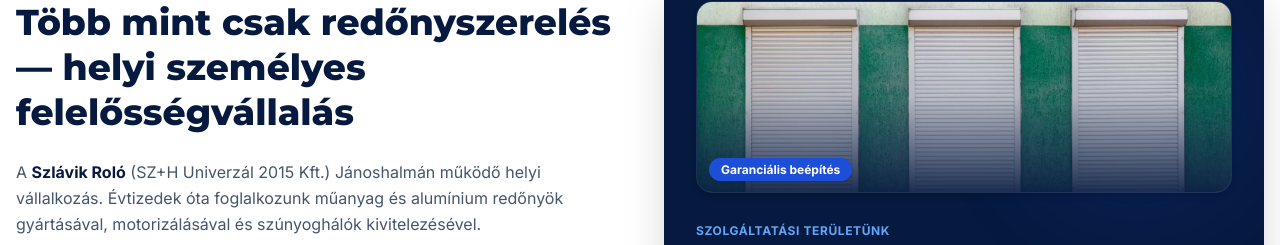
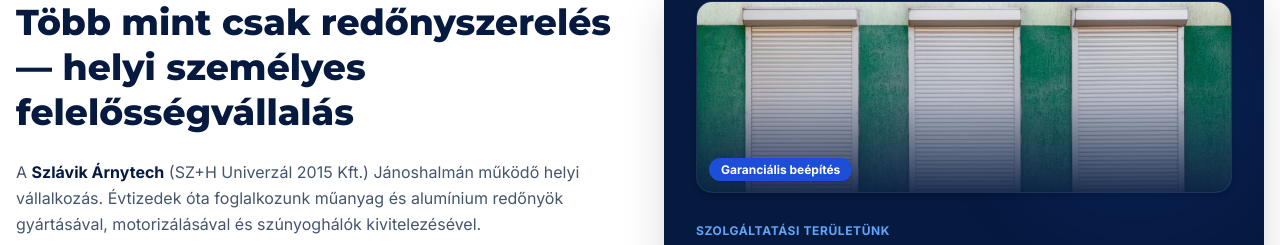
Before and after one commit to szlavikrolo-dev/website, a Next.js app: page / in a window 1280 px wide. Shown: the part 4272-4517 px from the top of the page. Built offline with nearby package versions, Linux system fonts and the light colour scheme.

Commit message:
refactor: rename all brand occurrences from Szlavik Rolo to Szlavik Arnytech

```diff
--- a/app/components/QuickContactModal.tsx
+++ b/app/components/QuickContactModal.tsx
@@ -39,7 +39,7 @@ export default function QuickContactModal({ isOpen, onClose }: QuickContactModal
         body: JSON.stringify({
           access_key: '4b8f2f7a-c9a2-4681-9503-f9f2b085fc12',
           subject: `Új visszahívási kérés - ${name}`,
-          from_name: 'Szlávik Roló Weboldal',
+          from_name: 'Szlávik Árnytech Weboldal',
           name: name,
           phone: phone,
           message: message || 'Nem adott meg külön üzenetet.',
--- a/app/layout.tsx
+++ b/app/layout.tsx
@@ -15,7 +15,7 @@ export const viewport: Viewport = {
 
 export const metadata: Metadata = {
   metadataBase: new URL('https://szlavikrolo.hu'),
-  title: 'Szlávik Roló | Redőny Szerelés, Szúnyogháló & Műanyag Párkány Jánoshalma',
+  title: 'Szlávik Árnytech | Redőny Szerelés, Szúnyogháló & Műanyag Párkány Jánoshalma',
   description: 'Professzionális műanyag és alumínium redőny beépítés, szerviz, szúnyogháló készítés és műanyag ablakpárkány szerelés Jánoshalmán és 100 km-es körzetében. Ingyenes kiszállás 50 km-ig!',
   keywords: [
     'redőny Jánoshalma',
@@ -29,15 +29,15 @@ export const metadata: Metadata = {
     'ablakpárkány beépítés',
     'műanyag könyöklő',
     'palástcsere',
-    'Szlávik Roló',
+    'Szlávik Árnytech',
     'redőnyös Bács-Kiskun',
     'redőny Kecskemét',
     'redőny Baja',
     'redőny Kiskunhalas'
   ],
-  authors: [{ name: 'Szlávik Roló - SZ+H Univerzál 2015 Kft.' }],
-  creator: 'Szlávik Roló',
-  publisher: 'Szlávik Roló',
+  authors: [{ name: 'Szlávik Árnytech - SZ+H Univerzál 2015 Kft.' }],
+  creator: 'Szlávik Árnytech',
+  publisher: 'Szlávik Árnytech',
   category: 'Árnyékolástechnika',
   alternates: {
     canonical: 'https://szlavikrolo.hu',
@@ -48,24 +48,24 @@ export const metadata: Metadata = {
     apple: '/logo.webp',
   },
   openGraph: {
-    title: 'Szlávik Roló | Redőny, Szúnyogháló & Műanyag Párkány Beépítés',
+    title: 'Szlávik Árnytech | Redőny, Szúnyogháló & Műanyag Párkány Beépítés',
     description: 'Műanyag és alumínium redőny gyártás, beépítés, szerviz, szúnyogháló készítés és műanyag ablakpárkány beszerelés Jánoshalmán és környékén.',
     url: 'https://szlavikrolo.hu',
     type: 'website',
     locale: 'hu_HU',
-    siteName: 'Szlávik Roló',
+    siteName: 'Szlávik Árnytech',
     images: [
       {
         url: '/logo.webp',
         width: 1200,
         height: 630,
-        alt: 'Szlávik Roló - Redőny és Árnyékolástechnika',
+        alt: 'Szlávik Árnytech - Redőny és Árnyékolástechnika',
       },
     ],
   },
   twitter: {
     card: 'summary_large_image',
-    title: 'Szlávik Roló | Redőny, Szúnyogháló & Műanyag Párkány Jánoshalma',
+    title: 'Szlávik Árnytech | Redőny, Szúnyogháló & Műanyag Párkány Jánoshalma',
     description: 'Redőny beszerelés, javítás, szúnyogháló készítés és műanyag ablakpárkány beépítés Jánoshalmán és 100 km-es körzetében.',
     images: ['/logo.webp'],
   },
@@ -85,7 +85,7 @@ export const metadata: Metadata = {
 const jsonLdLocalBusiness = {
   '@context': 'https://schema.org',
   '@type': 'HomeAndConstructionBusiness',
-  'name': 'Szlávik Roló (SZ+H Univerzál 2015 Kft.)',
+  'name': 'Szlávik Árnytech (SZ+H Univerzál 2015 Kft.)',
   'image': 'https://szlavikrolo.hu/logo.webp',
   'logo': 'https://szlavikrolo.hu/logo.webp',
   'url': 'https://szlavikrolo.hu',
--- a/app/manifest.ts
+++ b/app/manifest.ts
@@ -2,8 +2,8 @@ import { MetadataRoute } from 'next';
 
 export default function manifest(): MetadataRoute.Manifest {
   return {
-    name: 'Szlávik Roló - Redőny Beszerelés & Szúnyogháló',
-    short_name: 'Szlávik Roló',
+    name: 'Szlávik Árnytech - Redőny Beszerelés & Szúnyogháló',
+    short_name: 'Szlávik Árnytech',
     description: 'Műanyag és alumínium redőny gyártás, beépítés, szerviz és szúnyogháló készítés Jánoshalmán és 100 km-es körzetében.',
     start_url: '/',
     display: 'standalone',
--- a/app/page.tsx
+++ b/app/page.tsx
@@ -72,9 +72,9 @@ const processSteps = [
 ];
 
 const galleryImages = [
-  { src: "/redony-1.webp", alt: "Szlávik Roló redőny 1" },
-  { src: "/redony-2.webp", alt: "Szlávik Roló redőny 2" },
-  { src: "/redony-4.webp", alt: "Szlávik Roló redőny 4" },
+  { src: "/redony-1.webp", alt: "Szlávik Árnytech redőny 1" },
+  { src: "/redony-2.webp", alt: "Szlávik Árnytech redőny 2" },
+  { src: "/redony-4.webp", alt: "Szlávik Árnytech redőny 4" },
 ];
 
 const faqs = [
@@ -326,7 +326,7 @@ export default function Home() {
                 Bizalom és garancia
               </span>
               <h2 className="text-3xl sm:text-4xl font-extrabold text-white tracking-tight">
-                Miért válassza a Szlávik Roló-t?
+                Miért válassza a Szlávik Árnytech-et?
               </h2>
               <p className="text-base text-gray-300 font-light">
                 Tudjuk, hogy az otthon biztonsága és árnyékolása hosszútávú befektetés. Nálunk a minőség garantált.
@@ -372,7 +372,7 @@ export default function Home() {
 
                 <div className="space-y-4 text-slate-600 text-base leading-relaxed">
                   <p>
-                    A <strong className="text-[#061A40]">Szlávik Roló</strong> (SZ+H Univerzál 2015 Kft.) Jánoshalmán működő helyi vállalkozás. Évtizedek óta foglalkozunk műanyag és alumínium redőnyök gyártásával, motorizálásával és szúnyoghálók kivitelezésével.
+                    A <strong className="text-[#061A40]">Szlávik Árnytech</strong> (SZ+H Univerzál 2015 Kft.) Jánoshalmán működő helyi vállalkozás. Évtizedek óta foglalkozunk műanyag és alumínium redőnyök gyártásával, motorizálásával és szúnyoghálók kivitelezésével.
                   </p>
                   <p>
                     Célunk egyszerű: a környékbeli lakosoknak olyan megbízható, közvetlenül elérhető szakembert biztosítani, aki nem tűnik el a munka végeztével, hanem helyben van és vállalja a felelősséget.
@@ -405,7 +405,7 @@ export default function Home() {
                   <div className="relative h-48 w-full rounded-2xl overflow-hidden border border-white/10 shadow-md">
                     <Image
                       src="/redony-3.webp"
-                      alt="Szlávik Roló redőny beépítés"
+                      alt="Szlávik Árnytech redőny beépítés"
                       fill
                       className="object-cover"
                     />
@@ -526,7 +526,7 @@ export default function Home() {
                 className="inline-flex items-center justify-center gap-2 bg-[#1877F2] hover:bg-blue-700 text-white font-bold text-sm py-3.5 px-7 rounded-xl shadow-md transition"
               >
                 <Facebook size={20} />
-                Látogasson el a Szlávik Roló Facebook oldalára
+                Látogasson el a Szlávik Árnytech Facebook oldalára
               </a>
             </div>
 
@@ -694,7 +694,7 @@ export default function Home() {
               <div className="relative h-14 w-52">
                 <Image
                   src="/logo.webp"
-                  alt="Szlávik Roló Logó"
+                  alt="Szlávik Árnytech Logó"
                   fill
                   className="object-contain object-left"
                 />
@@ -756,7 +756,7 @@ export default function Home() {
           </div>
 
           <div className="pt-8 border-t border-white/10 text-xs text-gray-500 flex flex-col sm:flex-row justify-between items-center gap-4 text-center sm:text-left">
-            <p>&copy; 2026 Szlávik Roló (SZ+H Univerzál 2015 Kft.) — Minden jog fenntartva.</p>
+            <p>&copy; 2026 Szlávik Árnytech (SZ+H Univerzál 2015 Kft.) — Minden jog fenntartva.</p>
             <div className="flex gap-4 text-gray-400">
               <a href="#" className="hover:text-white transition">Adatvédelmi tájékoztató</a>
               <span>|</span>
```
